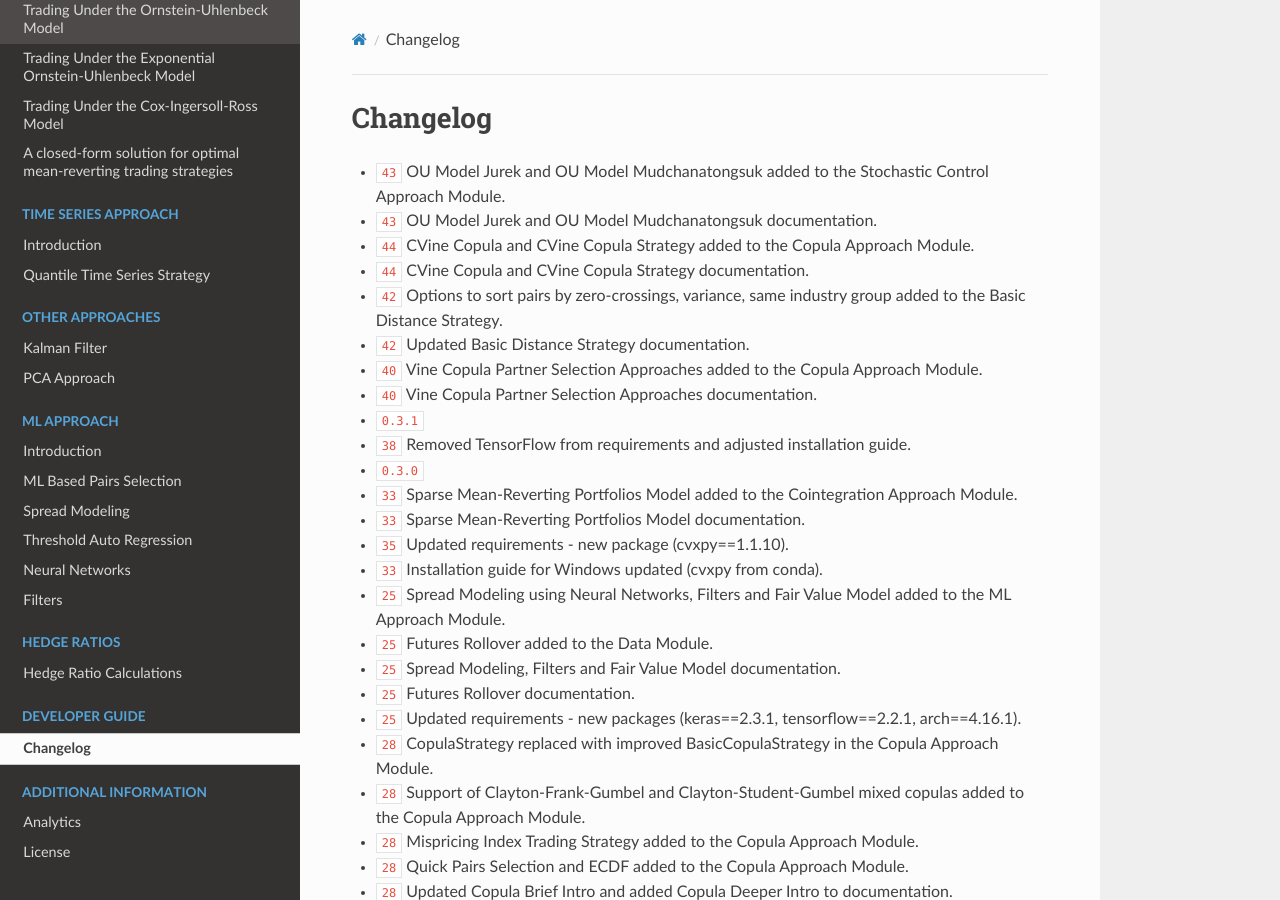
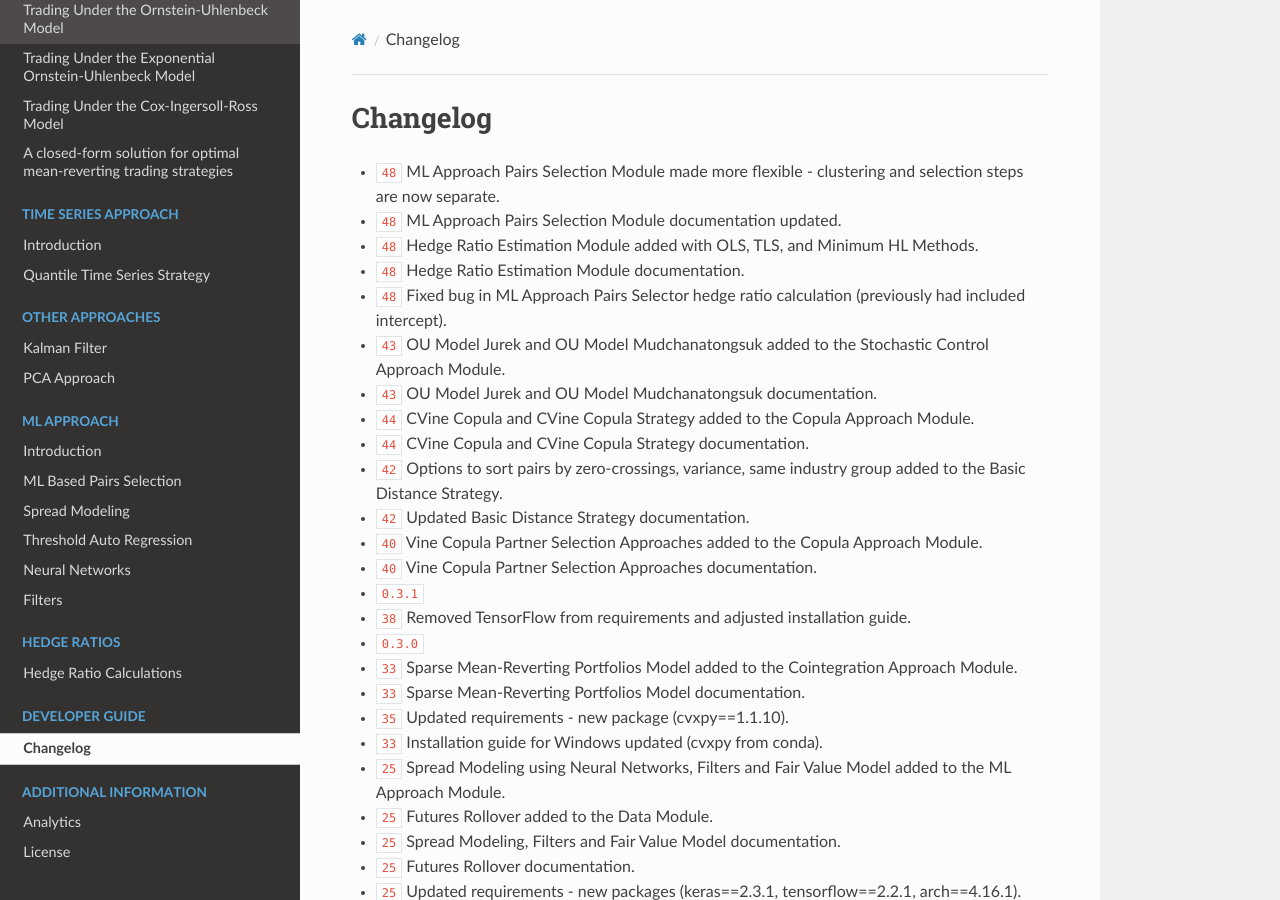
Before and after one commit to hudson-and-thames/arbitragelab, a Sphinx documentation site: the page built from docs/source/changelog.rst, in a window 1280 px wide and 900 px high. Built offline with Sphinx 7.4.7 and the Read the Docs theme 2.0.0, drawn with Linux system fonts in a browser that asks for light colours; cross-references to code outside the pages are shown as plain code.

Commit message:
Added Pairs Selector Module changes to the changelog

```diff
--- a/docs/source/changelog.rst
+++ b/docs/source/changelog.rst
@@ -12,6 +12,11 @@ Changelog
 ..
     For Help: https://releases.readthedocs.io/en/latest/index.html
 
+* :feature:`48` ML Approach Pairs Selection Module made more flexible - clustering and selection steps are now separate.
+* :support:`48` ML Approach Pairs Selection Module documentation updated.
+* :feature:`48` Hedge Ratio Estimation Module added with OLS, TLS, and Minimum HL Methods.
+* :support:`48` Hedge Ratio Estimation Module documentation.
+* :bug:`48` Fixed bug in ML Approach Pairs Selector hedge ratio calculation (previously had included intercept).
 * :feature:`43` OU Model Jurek and OU Model Mudchanatongsuk added to the Stochastic Control Approach Module.
 * :support:`43` OU Model Jurek and OU Model Mudchanatongsuk documentation.
 * :feature:`44` CVine Copula and CVine Copula Strategy added to the Copula Approach Module.
```
